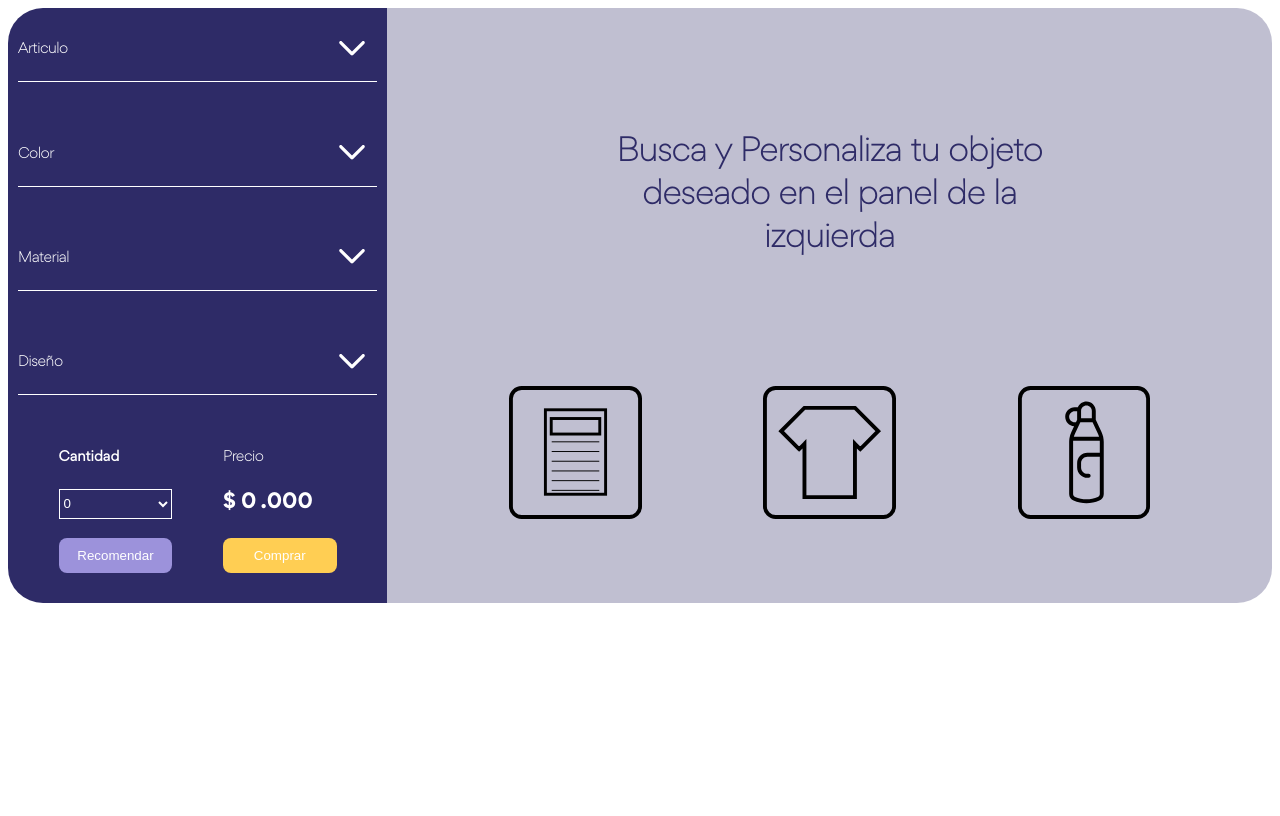
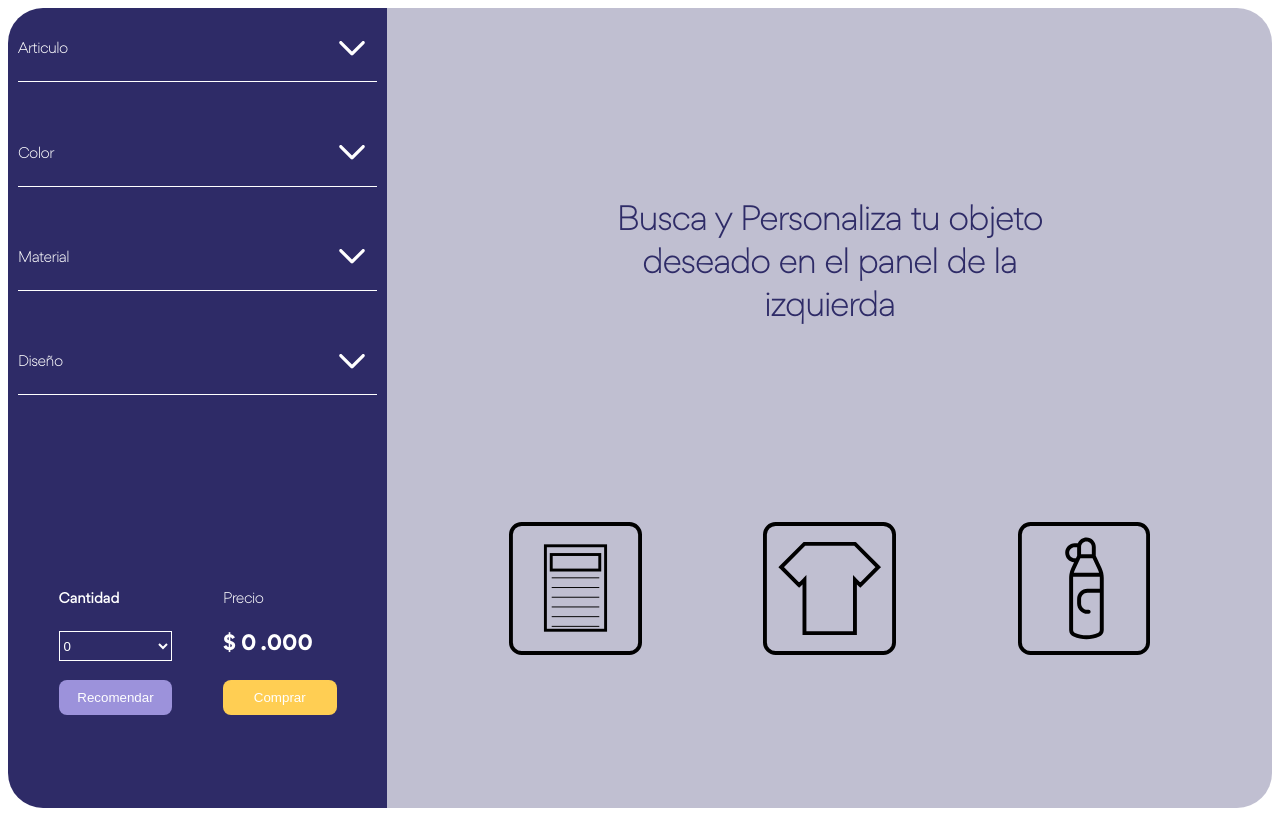
Before and after one commit to MetalPrime/211-taller-somos-pacifico, a React (Create React App) app: page / in a window 1280 px wide. Built offline with nearby package versions, Linux system fonts and the light colour scheme.

Commit message:
visual update in scrollbar

```diff
--- a/src/components/Options/Options.tsx
+++ b/src/components/Options/Options.tsx
@@ -15,9 +15,6 @@ interface Options {
 export const Options: React.FC<Options> = ({ name, imgElement, isSelect, selected, kindItem }) => {
     var img = getImageSrcFromUrl(imgElement);
 
-    if(kindItem === 'Color'){
-        console.log(img)
-    }
     return (
         <button
             onClick={selected}
--- a/src/components/SelectionElements/SelectionElements.tsx
+++ b/src/components/SelectionElements/SelectionElements.tsx
@@ -144,7 +144,7 @@ export const SelectionElements: React.FC<SelectionElements> = ({ name, displays,
                                 key={color.name}
                                 kindItem={'Color'}
                                 name={color.name}
-                                imgElement={color.icon === undefined? '' : color.icon}
+                                imgElement={color.icon === undefined? color.img : color.icon}
                                 selected={handleClick}
                                 isSelect={config.color === color.name ? true : false}
                             //style={{ backgroundColor: config.color === color.name ? 'lightblue' : 'white' }}
@@ -230,7 +230,7 @@ export const SelectionElements: React.FC<SelectionElements> = ({ name, displays,
                                 key={design.name}
                                 name={design.name}
                                 kindItem={'Diseño'}
-                                imgElement={design.img}
+                                imgElement={design.icon === undefined? design.img : design.icon}
                                 selected={handleClick}
                                 isSelect={config.design === design.name ? true : false}
                             //style={{ backgrounddesign: config.design === design.name ? 'lightblue' : 'white' }}
--- a/src/containers/App/App.css
+++ b/src/containers/App/App.css
@@ -5,20 +5,45 @@
     width: 100%;
     display: flex;
     font-family: 'Gordita Thin';
+    height: 100vh;
 }
 
 .App__commands{
     width: 30%;
     background-color: rgba(46, 43, 103, 1);
     border-radius: 35px 0 0 35px ;
+    height: 100%;
 
 }
+
+.App__options {
+    height: 70%;
+    overflow: scroll;
+    overflow-x: hidden;
+}
+
+::-webkit-scrollbar {
+    width: 10px;
+  }
+
+  /* Track */
+::-webkit-scrollbar-track {
+    box-shadow: inset 0 0 5px grey;
+    border-radius: 10px;
+  }
+
+  /* Handle */
+  ::-webkit-scrollbar-thumb {
+    background: #685AD1;
+    border-radius: 10px;
+  }
 
 .App__update{
     width: 100%;
     display: flex;
     flex-direction: row;
     justify-content: space-evenly;
+    height: fit-content;
 }
 
 .App__display{
--- a/src/containers/App/App.tsx
+++ b/src/containers/App/App.tsx
@@ -166,13 +166,13 @@ const articleTypes = [
       {
         name: 'yellow',
         img: 'camisaAmarilla.png',
-        icon : '#2d4179',
+        icon : '#CAA937',
         price: 7
       },
       {
         name: 'blue',
         img: 'camisaAzul.png',
-        icon : '#CAA937',
+        icon : '#2d4179',
         price: 5
       },
       {
@@ -204,8 +204,9 @@ const articleTypes = [
     ],
     design: [
       {
-        name: 'design',
-        img: 'sdfd.jfp',
+        name: 'Mira ve',
+        img: 'diseñoMiraVe.png',
+        icon: 'MIRAVE.png',
         price: 5
       },
       {
@@ -293,7 +294,7 @@ export const App = () => {
             <section className='App'>
               <article className='App__commands'>
                 {/* <p> config: {JSON.stringify(itemPrice)}</p> */}
-                <section >
+                <section className='App__options'>
                   {
                     initialSelectors.map(({ id, name, display }) => {
 
```
Also changed, not shown: public/img/MIRAVE.png (added), public/img/diseñoMiraVe.png (added).
